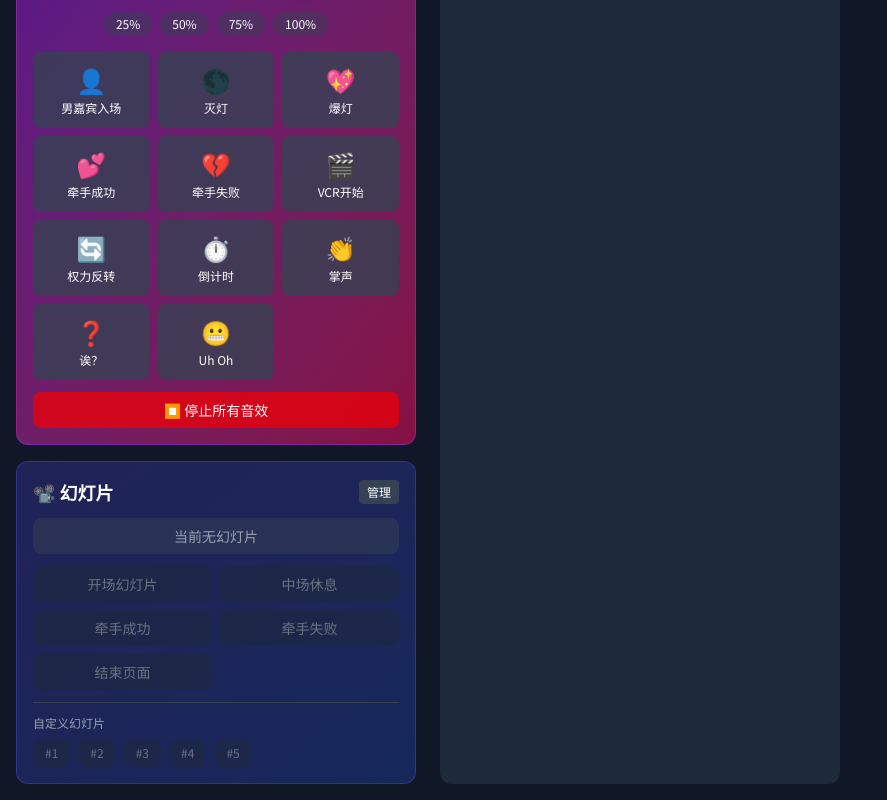
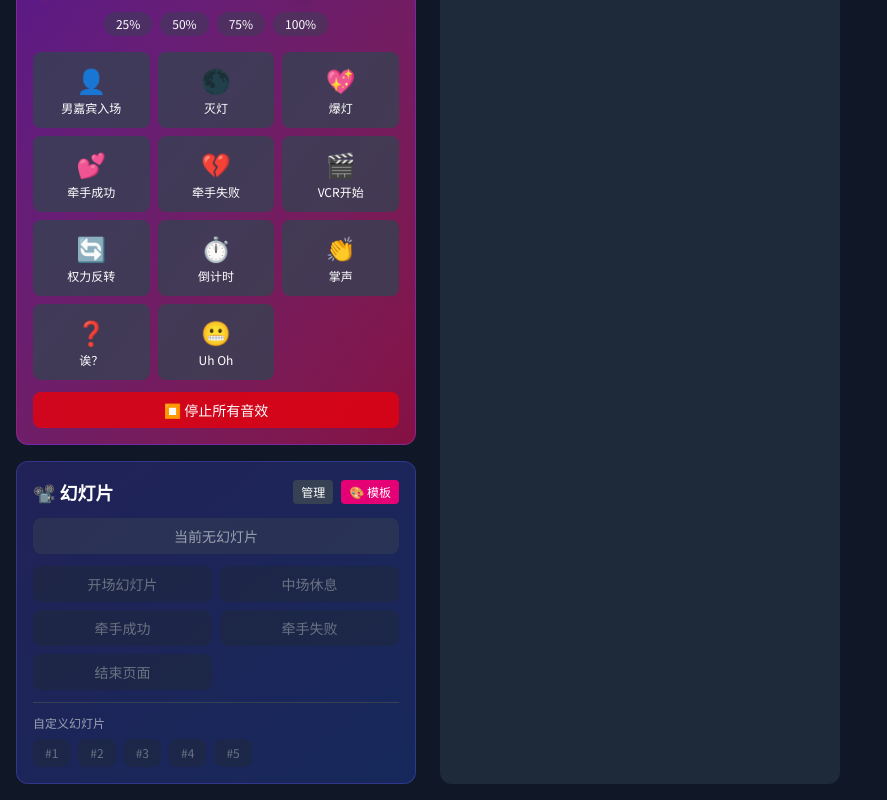
Before and after one commit to CharlieLi16/FEICHENGWURAO, a Next.js app: page /director in a window 1280 px wide. Shown: the part 1503-2303 px from the top of the page, without its empty margins (0-887 px from the left). Built offline with nearby package versions, Linux system fonts and the light colour scheme; no server answers.

Commit message:
Add template editor link to director page

```diff
--- a/app/director/page.tsx
+++ b/app/director/page.tsx
@@ -444,12 +444,20 @@ export default function DirectorPage() {
           <div className="bg-gradient-to-br from-indigo-900/50 to-blue-900/50 rounded-xl p-4 border border-indigo-500/30">
             <div className="flex items-center justify-between mb-3">
               <h2 className="text-lg font-semibold">📽️ 幻灯片</h2>
+              <div className="flex gap-2">
                 <Link
                   href="/director/slides"
                   className="px-2 py-1 text-xs bg-gray-700 rounded hover:bg-gray-600"
                 >
                   管理
                 </Link>
+                <Link
+                  href="/director/template-editor"
+                  className="px-2 py-1 text-xs bg-pink-600 rounded hover:bg-pink-500"
+                >
+                  🎨 模板
+                </Link>
+              </div>
             </div>
 
             {/* Current slide status */}
```
Lines whose indentation alone changed are shown as unchanged.
